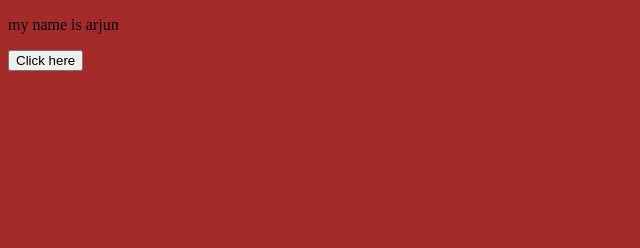
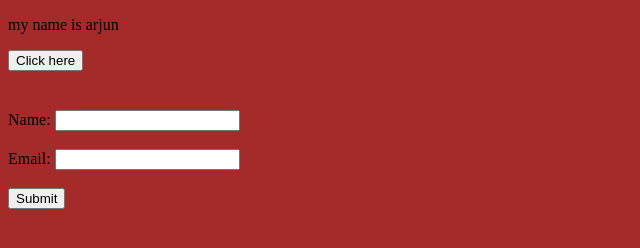
Before and after one commit to arjunkizhakkelthil07-a11y/dom, a plain HTML site: page index.html in a window 1280 px wide. Shown: the whole page, without its empty margins (0-640 px from the left). Drawn offline with Linux system fonts and the light colour scheme.

Commit message:
form validation

```diff
--- a/index.html
+++ b/index.html
@@ -43,6 +43,14 @@
   </div> -->
 </form>
 <script src="sample.js"></script>
+<form onsubmit="return validateForm()">
+    Name: <input type="text" id="name"><br><br>
+    Email: <input type="text" id="email"><br><br>
+    <button type="submit">Submit</button>
+</form>
+
+  <p id="error" style="color:rgb(207, 185, 185);"></p>
+
 
 </body>
 </html>
--- a/sample.js
+++ b/sample.js
@@ -23,3 +23,20 @@ function changecolor(){
 document.getElementById("try").addEventListener("click", function () {
         document.getElementById("text").innerText = "its me arjyoh";
     });
+function validateForm() {
+    let name = document.getElementById("name").value;
+    let email = document.getElementById("email").value;
+    let error = document.getElementById("error");
+    error.innerText = "";
+    if (name === "") {
+    error.innerText = "Name is required";
+    return false;
+    }
+    if (!email.includes("@")) {
+    error.innerText = "Enter a valid email";
+    return false;
+    }
+
+    alert("Form submitted successfully!");
+    return true;
+}
```
